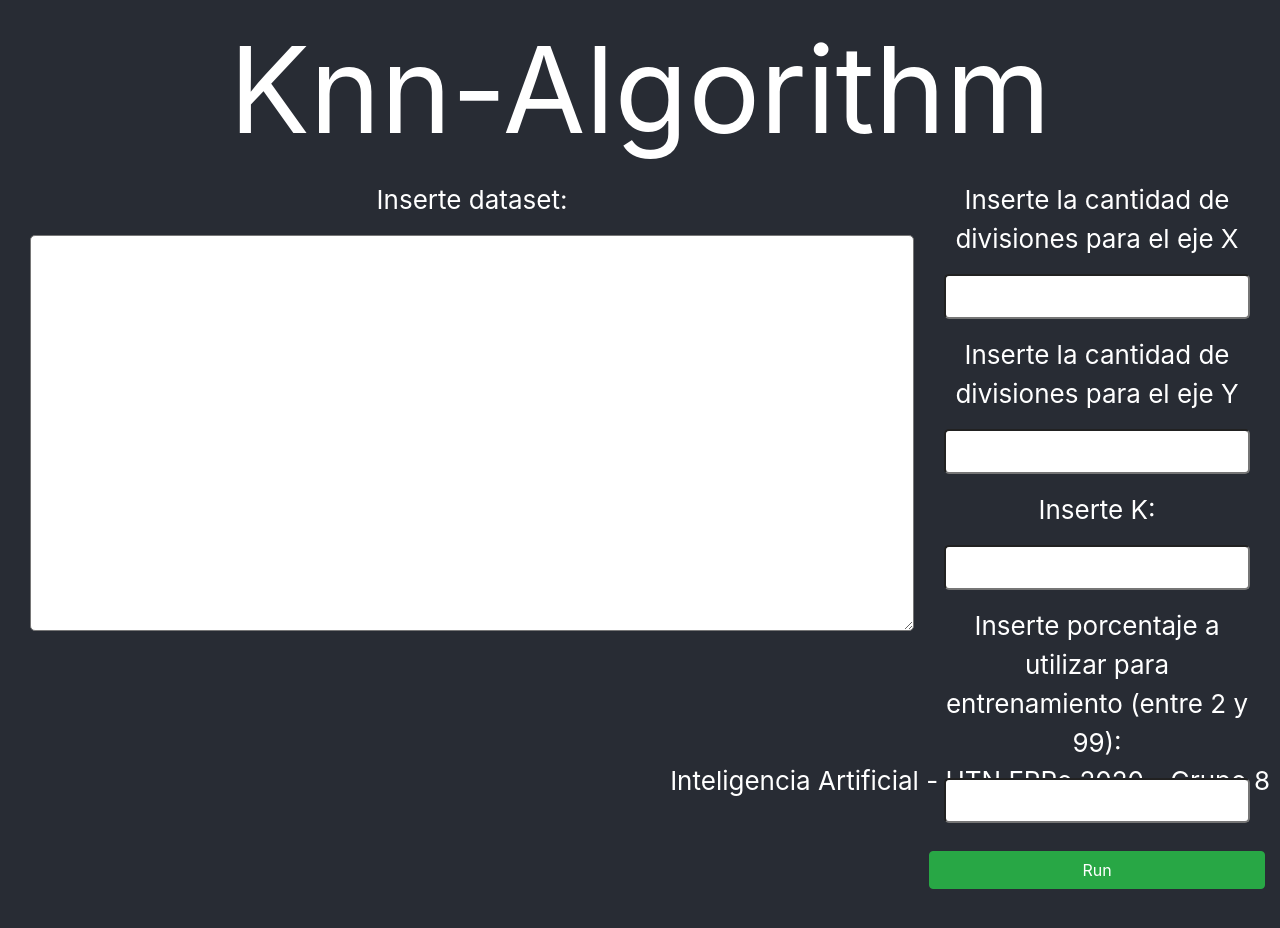
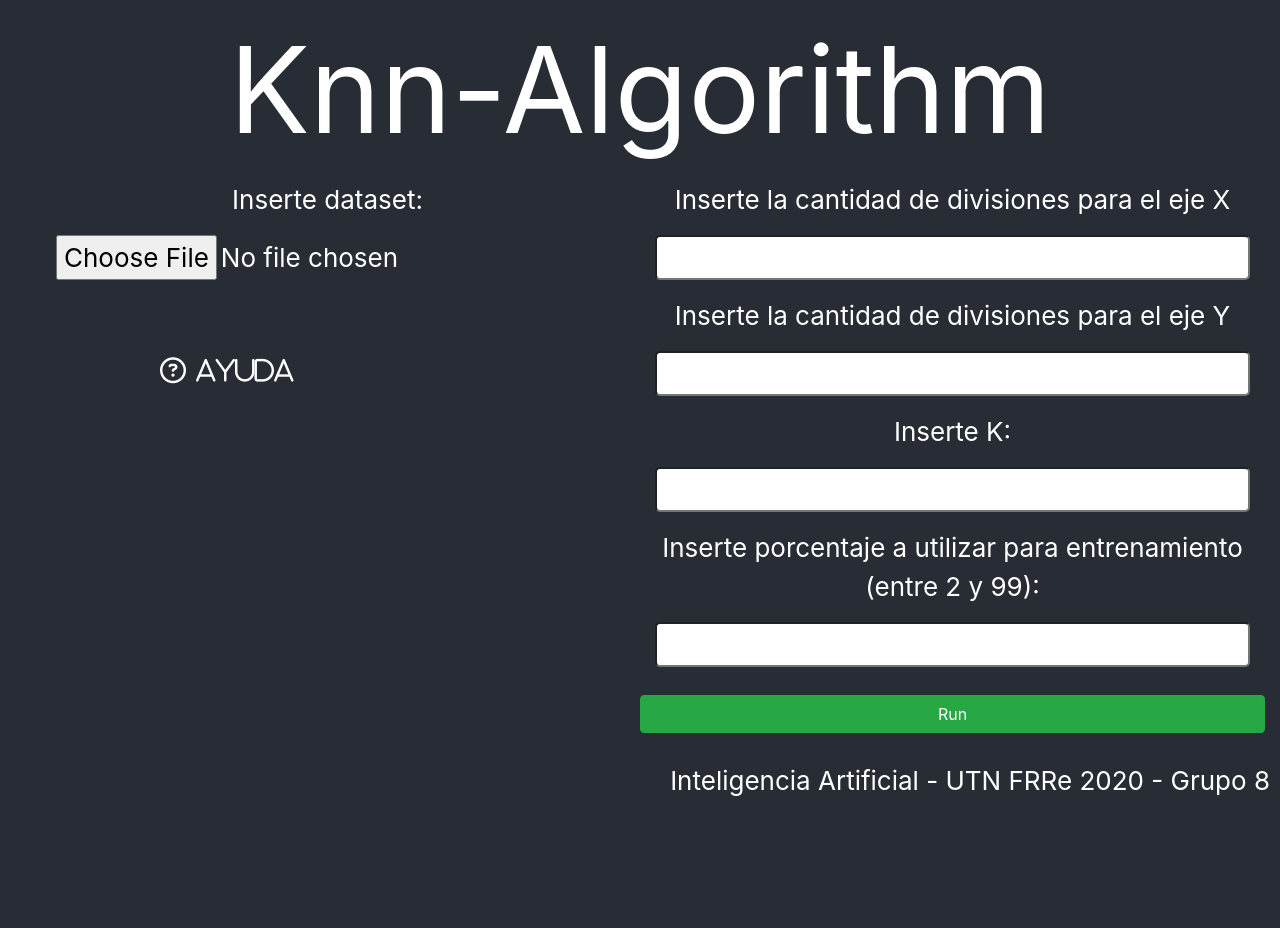
Before and after one commit to santisolis97/knn2020, a React (Create React App) app: page / in a window 1280 px wide. Shown: the top 928 px of the page. Built offline with nearby package versions, Linux system fonts and the light colour scheme.

Commit message:
dataset con CSV, readme updated

```diff
--- a/src/App.css
+++ b/src/App.css
@@ -148,3 +148,19 @@ input, textarea{
     .collapser{
       cursor: default;
     }
+    i{
+      margin-left: 130px;
+    }
+
+    .ayuda{
+      margin-left: 10px;
+    }
+
+    .anchor{
+      color: white;
+      text-decoration: none !important;
+    }
+    .anchor:hover{
+      color: rgba(255, 255, 255, 0.699);
+      text-decoration: none !important;
+    }
--- a/src/App.js
+++ b/src/App.js
@@ -34,8 +34,12 @@ class App extends React.Component {
     this.handleChange = this.handleChange.bind(this);
     this.handleSubmit = this.handleSubmit.bind(this);
     this.toggleMenu = this.toggleMenu.bind(this);
+    this.readSingleFile = this.readSingleFile.bind(this);
   }
   componentDidMount() {
+    document
+      .getElementById("fileinput")
+      .addEventListener("change", this.readSingleFile, false);
     // Definimos los colores para las clases
     var colores = [
       "deepPink",
@@ -263,6 +267,23 @@ class App extends React.Component {
         });
     };
   }
+  readSingleFile(evt) {
+    //Retrieve the first (and only!) File from the FileList object
+    var f = evt.target.files[0];
+    var self = this;
+    if (f) {
+      var r = new FileReader();
+      r.onload = function (e) {
+        var contents = e.target.result;
+        self.setState({ contents: contents });
+        console.log(contents);
+      };
+      r.readAsText(f);
+    } else {
+      alert("Failed to load file");
+    }
+  }
+
   // Con handleSubmit manejamos la parte de cuando el boton se presiona y hay q calcular.
   handleSubmit(event) {
     this.setState({ newK: "" });
@@ -276,13 +297,14 @@ class App extends React.Component {
     var xDivision = dataxios.get("xDivision");
     var yDivision = dataxios.get("yDivision");
     var trainingSize = dataxios.get("trainingSize");
-    var firstRow = this.state.value.split("\n")[0];
+    var firstRow = this.state.contents.split("\n")[0];
     var firstAtt = firstRow.split(";")[0];
     var secAtt = firstRow.split(";")[1];
     var classAtt = firstRow.split(";")[2];
     this.setState({ firstAtt });
     this.setState({ secAtt });
-    var csv = this.state.value;
+    console.log(this.state.contents);
+    var csv = this.state.contents;
     csv = csv.replace(firstAtt, "x");
     csv = csv.replace(secAtt, "y");
     csv = csv.replace(classAtt, "clase");
@@ -389,12 +411,20 @@ class App extends React.Component {
                 <div className="col">
                   <div className="form-group">
                     <p>Inserte dataset:</p>
-                    <textarea
-                      value={this.state.value}
-                      onChange={this.handleChange}
-                      cols="50"
-                      rows="10"
-                    ></textarea>
+                    <input id="fileinput" name="csv" type="file"></input>
+                    <br />
+                    <br />
+                    <br />
+
+                    <i className="far fa-question-circle d-flex justify-content-start">
+                      <a
+                        className="anchor"
+                        href="https://github.com/santisolis97/knn2020/blob/master/README.md"
+                        target="_blank"
+                      >
+                        <p className="ayuda"> Ayuda</p>
+                      </a>
+                    </i>
                   </div>
                 </div>
                 <div className="col">
@@ -466,7 +496,7 @@ class App extends React.Component {
                       onClick={this.toggleMenu}
                     >
                       Click aqui para mostrar los valores de K que poseen mayor
-                      exactitud <i class="fas fa-chevron-down"></i>{" "}
+                      exactitud <i className="fas fa-chevron-down"></i>{" "}
                     </span>{" "}
                     {/* </div> */}
                     <div
```
Also changed, not shown: formatoCSV.png (added), 1 other file (tests, documents, lock files or other folders).
